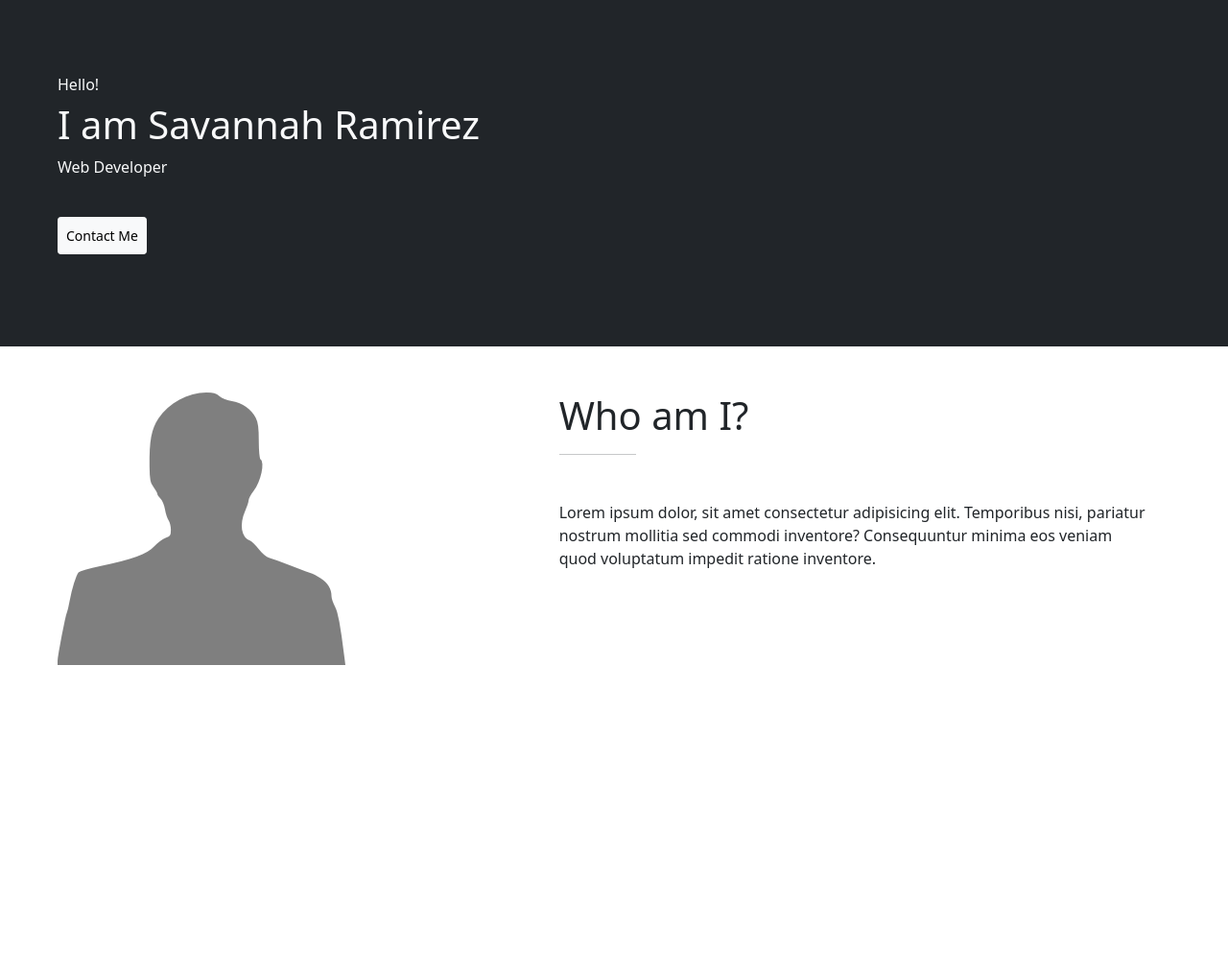
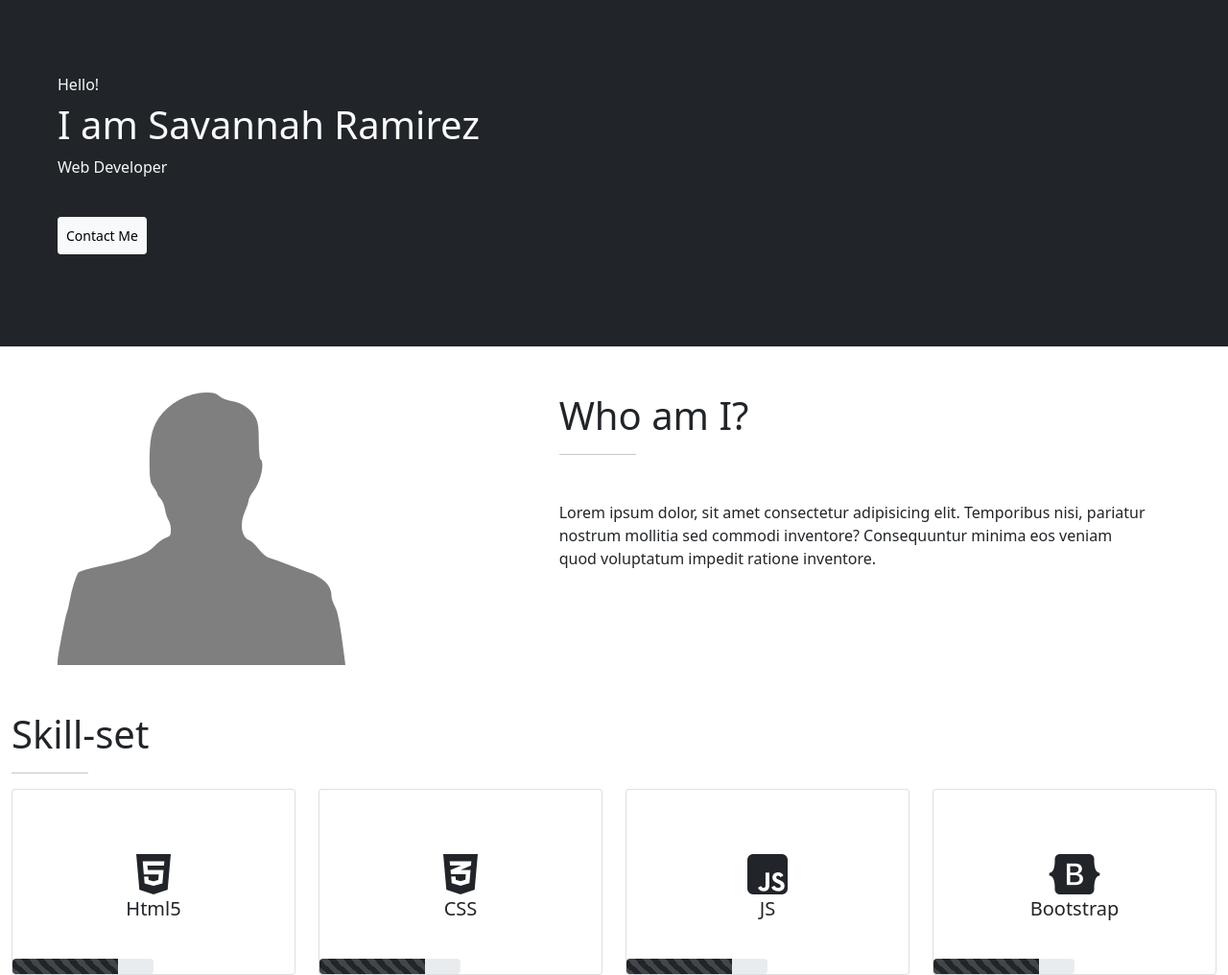
Before and after one commit to Kavvannah/mfw-finale, a plain HTML site: page index.html in a window 1280 px wide. Shown: the part 67-1083 px from the top of the page at 96% size. Before the commit the page ends 808 px from the top, so only its background shows below. Drawn offline with nearby package versions, Linux system fonts and the light colour scheme.

Commit message:
fixed progress bar and alignment of cards

```diff
--- a/css/style.css
+++ b/css/style.css
@@ -0,0 +1,4 @@
+.progress {
+    width: 50%;
+
+}
--- a/index.html
+++ b/index.html
@@ -4,6 +4,7 @@
     <meta charset="utf-8">
     <meta name="viewport" content="width=device-width, initial-scale=1">
     <link href="https://cdn.jsdelivr.net/npm/bootstrap@5.1.3/dist/css/bootstrap.min.css" rel="stylesheet" integrity="sha384-1BmE4kWBq78iYhFldvKuhfTAU6auU8tT94WrHftjDbrCEXSU1oBoqyl2QvZ6jIW3" crossorigin="anonymous">
+    <script src="https://kit.fontawesome.com/e2b686c75e.js" crossorigin="anonymous"></script>
     <link rel="stylesheet" href="./css/style.css">
     <title>Portfolio</title>
   </head>
@@ -54,14 +55,70 @@
                 <img src="./img/avatar-placeholder.png" alt="Savannah Ramirez pic" class="img-fluid justify-content-center" height="400px" width="300px">
             </div>
             <div class="col-6 m-5">
-            <h1 class="">Who am I?</h1>
-            <hr class="hr-dark" width="80px"></hr>
-            <p class="mt-5">Lorem ipsum dolor, sit amet consectetur adipisicing elit. Temporibus nisi, pariatur nostrum mollitia sed commodi inventore? Consequuntur minima eos veniam quod voluptatum impedit ratione inventore.</p>
+                <h1 class="">Who am I?</h1>
+                <hr class="hr-dark" width="80px"></hr>
+                <p class="mt-5">Lorem ipsum dolor, sit amet consectetur adipisicing elit. Temporibus nisi, pariatur nostrum mollitia sed commodi inventore? Consequuntur minima eos veniam quod voluptatum impedit ratione inventore.</p>
             </div>
         </div>
     </div>
 <!-- about me end -->
+
+<!-- Skill-set -->
+    <div class="container-fluid">
+        <h1>Skill-set</h1>
+        <hr class="hr-dark" width="80px"></hr>
+
+        <div class="row">
+            <div class="col-3">
+                <div class="card">
+                    <div class="card-body text-center">
+                        <i class="fa-brands fa-html5 fa-3x mt-5"></i>
+                        <h5 class="card-title">Html5</h5>
+                    </div>
+                    <div class="progress mt-3">
+                        <div class="progress-bar progress-bar-striped progress-bar-animated bg-dark w-75" role="progressbar" aria-label="Basic example" aria-valuenow="75" aria-valuemin="0" aria-valuemax="100"></div>
+                    </div>
+                </div>
+            </div>
+
+            <div class="col-3">
+                <div class="card">
+                    <div class="card-body text-center">
+                        <i class="fa-brands fa-css3-alt fa-3x mt-5"></i>
+                        <h5 class="card-title">CSS</h5>
+                    </div>
+                    <div class="progress mt-3">
+                        <div class="progress-bar progress-bar-striped progress-bar-animated bg-dark w-75" role="progressbar" aria-label="Basic example" aria-valuenow="75" aria-valuemin="0" aria-valuemax="100"></div>
+                    </div>
+                </div>
+            </div>
+            <div class="col-3">
+                <div class="card">
+                    <div class="card-body text-center">
+                        <i class="fa-brands fa-square-js fa-3x mt-5"></i>
+                        <h5 class="card-title">JS</h5>
+                    </div>
+                    <div class="progress mt-3">
+                        <div class="progress-bar progress-bar-striped progress-bar-animated bg-dark w-75" role="progressbar" aria-label="Basic example" aria-valuenow="75" aria-valuemin="0" aria-valuemax="100"></div>
+                    </div>
+                </div>
+            </div>
+            <div class="col-3">
+                <div class="card">
+                    <div class="card-body text-center">
+                        <i class="fa-brands fa-bootstrap fa-3x mt-5"></i>
+                        <h5 class="card-title">Bootstrap</h5>
+                    </div>
+                    <div class="progress mt-3">
+                        <div class="progress-bar progress-bar-striped progress-bar-animated bg-dark w-75" role="progressbar" aria-label="Basic example" aria-valuenow="75" aria-valuemin="0" aria-valuemax="100"></div>
+                    </div>
+                </div>
+            </div>
+        </div>
+
     </div>
+
+
     <script src="https://cdn.jsdelivr.net/npm/bootstrap@5.1.3/dist/js/bootstrap.bundle.min.js" integrity="sha384-ka7Sk0Gln4gmtz2MlQnikT1wXgYsOg+OMhuP+IlRH9sENBO0LRn5q+8nbTov4+1p" crossorigin="anonymous"></script>
   </body>
 </html>
```
